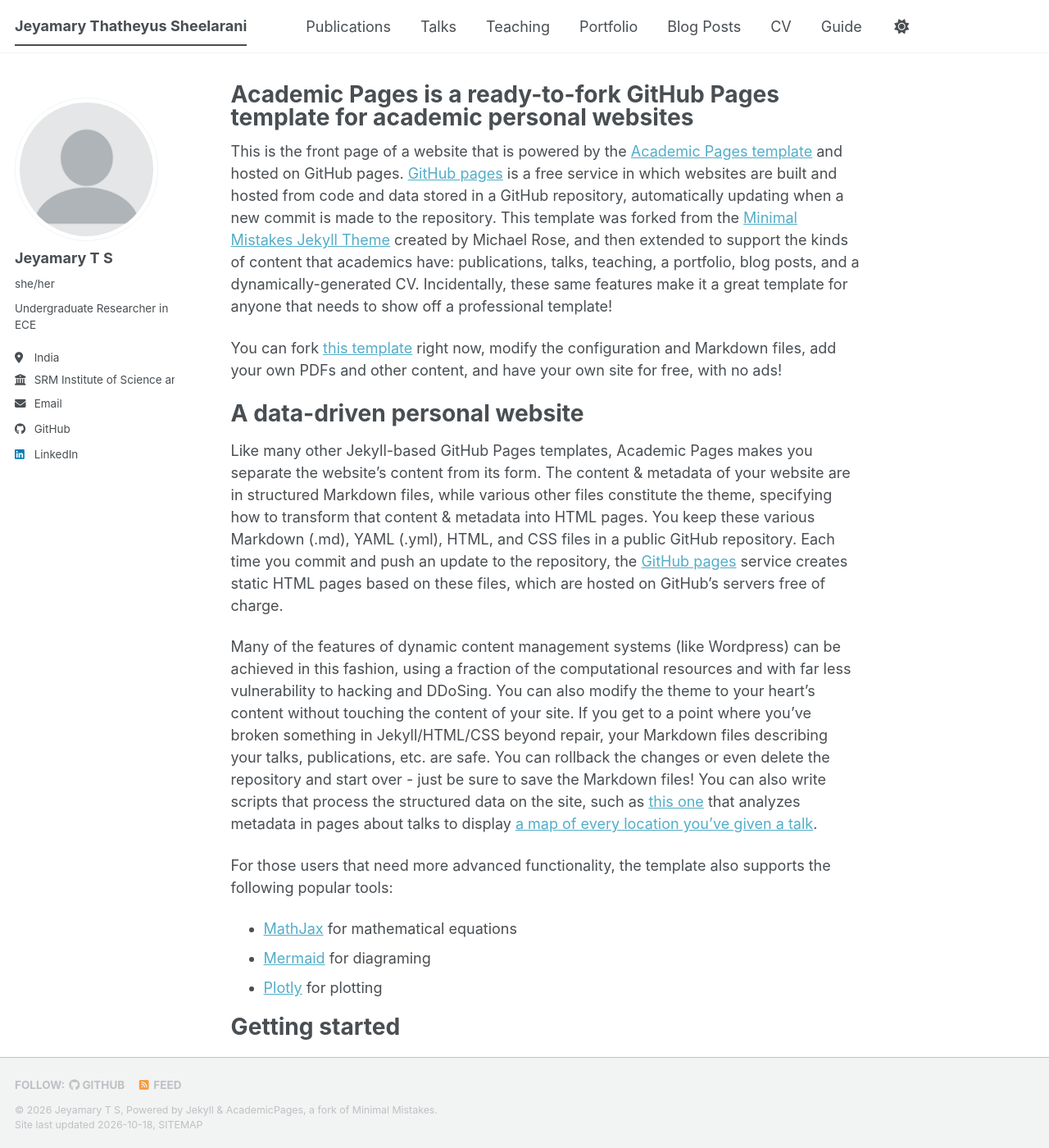
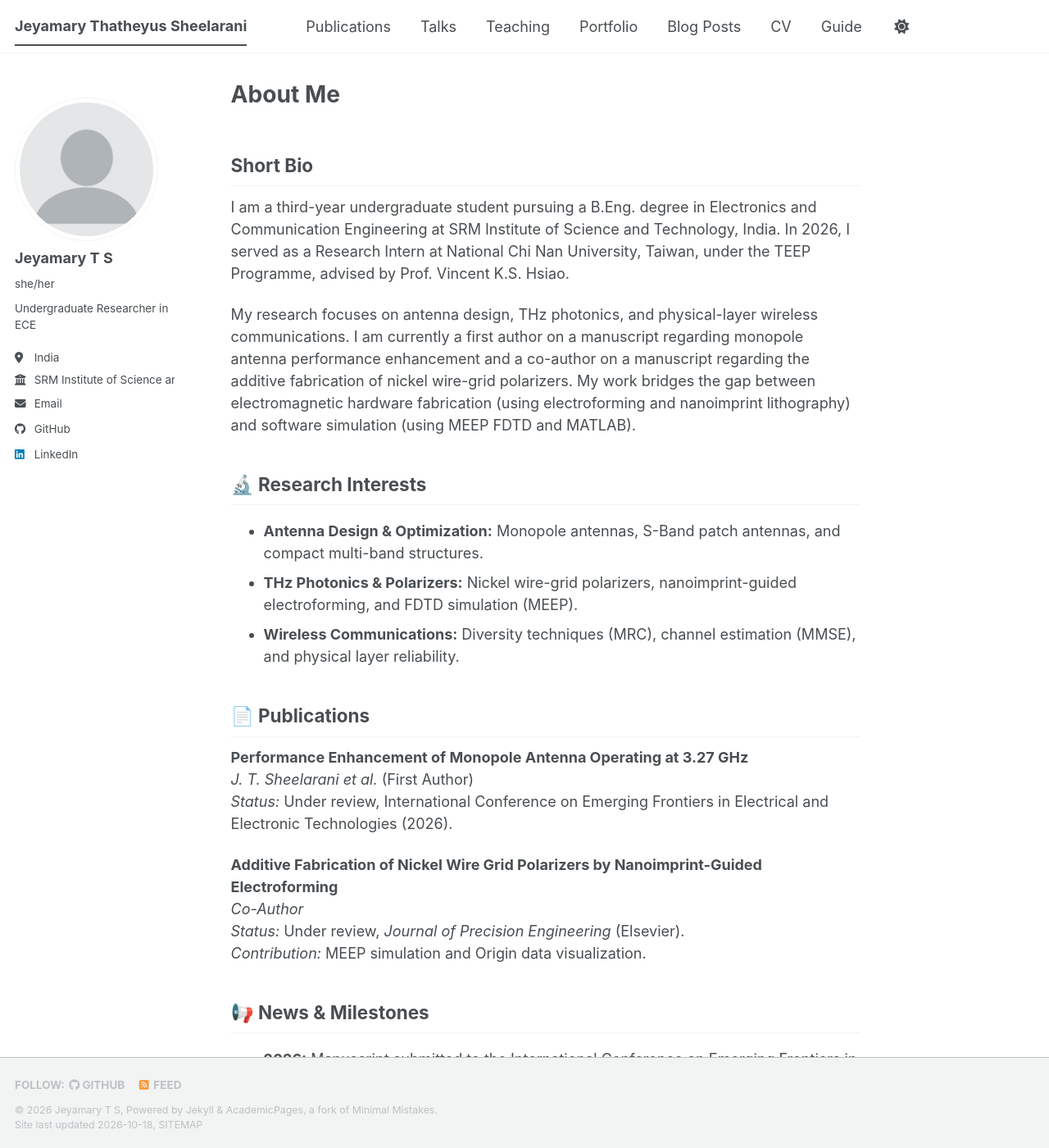
Before and after one commit to jeyamaryjts-cmd/jeyamaryjts-cmd.github.io, a Jekyll site: the page built from _pages/about.md, in a window 1280 px wide and 1400 px high. Shown: the whole window at 82% size. Built offline with Jekyll 4.4.1, drawn with Linux system fonts in a browser that asks for light colours; a style sheet for code colours, icons or effects is not loaded; some of the changed text lies outside the part shown.

Commit message:
about.md

```diff
--- a/_pages/about.md
+++ b/_pages/about.md
@@ -1,56 +1,36 @@
 ---
+title: "About Me"
+layout: single
 permalink: /
-title: "Academic Pages is a ready-to-fork GitHub Pages template for academic personal websites"
 author_profile: true
-redirect_from:
-  - /about/
-  - /about.html
 ---
 
-This is the front page of a website that is powered by the [Academic Pages template](https://github.com/academicpages/academicpages.github.io) and hosted on GitHub pages. [GitHub pages](https://pages.github.com) is a free service in which websites are built and hosted from code and data stored in a GitHub repository, automatically updating when a new commit is made to the repository. This template was forked from the [Minimal Mistakes Jekyll Theme](https://mmistakes.github.io/minimal-mistakes/) created by Michael Rose, and then extended to support the kinds of content that academics have: publications, talks, teaching, a portfolio, blog posts, and a dynamically-generated CV. Incidentally, these same features make it a great template for anyone that needs to show off a professional template!
+## Short Bio
 
- You can fork [this template](https://github.com/academicpages/academicpages.github.io) right now, modify the configuration and Markdown files, add your own PDFs and other content, and have your own site for free, with no ads!
+I am a third-year undergraduate student pursuing a B.Eng. degree in Electronics and Communication Engineering at SRM Institute of Science and Technology, India. In 2026, I served as a Research Intern at National Chi Nan University, Taiwan, under the TEEP Programme, advised by Prof. Vincent K.S. Hsiao.
 
-A data-driven personal website
-======
-Like many other Jekyll-based GitHub Pages templates, Academic Pages makes you separate the website's content from its form. The content & metadata of your website are in structured Markdown files, while various other files constitute the theme, specifying how to transform that content & metadata into HTML pages. You keep these various Markdown (.md), YAML (.yml), HTML, and CSS files in a public GitHub repository. Each time you commit and push an update to the repository, the [GitHub pages](https://pages.github.com/) service creates static HTML pages based on these files, which are hosted on GitHub's servers free of charge.
+My research focuses on antenna design, THz photonics, and physical-layer wireless communications. I am currently a first author on a manuscript regarding monopole antenna performance enhancement and a co-author on a manuscript regarding the additive fabrication of nickel wire-grid polarizers. My work bridges the gap between electromagnetic hardware fabrication (using electroforming and nanoimprint lithography) and software simulation (using MEEP FDTD and MATLAB).
 
-Many of the features of dynamic content management systems (like Wordpress) can be achieved in this fashion, using a fraction of the computational resources and with far less vulnerability to hacking and DDoSing. You can also modify the theme to your heart's content without touching the content of your site. If you get to a point where you've broken something in Jekyll/HTML/CSS beyond repair, your Markdown files describing your talks, publications, etc. are safe. You can rollback the changes or even delete the repository and start over - just be sure to save the Markdown files! You can also write scripts that process the structured data on the site, such as [this one](https://github.com/academicpages/academicpages.github.io/blob/master/talkmap.ipynb) that analyzes metadata in pages about talks to display [a map of every location you've given a talk](https://academicpages.github.io/talkmap.html).
+## 🔬 Research Interests
 
-For those users that need more advanced functionality, the template also supports the following popular tools:
-- [MathJax](https://www.mathjax.org/) for mathematical equations
-- [Mermaid](https://mermaid.js.org/) for diagraming
-- [Plotly](https://plotly.com/javascript/) for plotting
+*   **Antenna Design & Optimization:** Monopole antennas, S-Band patch antennas, and compact multi-band structures.
+*   **THz Photonics & Polarizers:** Nickel wire-grid polarizers, nanoimprint-guided electroforming, and FDTD simulation (MEEP).
+*   **Wireless Communications:** Diversity techniques (MRC), channel estimation (MMSE), and physical layer reliability.
 
-Getting started
-======
-1. Register a GitHub account if you don't have one and confirm your e-mail (required!)
-1. Fork [this template](https://github.com/academicpages/academicpages.github.io) by clicking the "Use this template" button in the top right.
-1. Go to the repository's settings (rightmost item in the tabs that start with "Code", should be below "Unwatch"). Rename the repository "[your GitHub username].github.io", which will also be your website's URL.
-1. Set site-wide configuration and create content & metadata (see below -- also see [this set of diffs](https://archive.is/3TPas) showing what files were changed to set up [an example site](https://getorg-testacct.github.io) for a user with the username "getorg-testacct")
-1. Upload any files (like PDFs, .zip files, etc.) to the files/ directory. They will appear at https://[your GitHub username].github.io/files/example.pdf.
-1. Check status by going to the repository settings, in the "GitHub pages" section
+## 📄 Publications
 
-Site-wide configuration
-------
-The main configuration file for the site is in the base directory in [_config.yml](https://github.com/academicpages/academicpages.github.io/blob/master/_config.yml), which defines the content in the sidebars and other site-wide features. You will need to replace the default variables with ones about yourself and your site's github repository. The configuration file for the top menu is in [_data/navigation.yml](https://github.com/academicpages/academicpages.github.io/blob/master/_data/navigation.yml). For example, if you don't have a portfolio or blog posts, you can remove those items from that navigation.yml file to remove them from the header.
+**Performance Enhancement of Monopole Antenna Operating at 3.27 GHz**
+*J. T. Sheelarani et al.* (First Author)
+*Status:* Under review, International Conference on Emerging Frontiers in Electrical and Electronic Technologies (2026).
 
-Create content & metadata
-------
-For site content, there is one Markdown file for each type of content, which are stored in directories like _publications, _talks, _posts, _teaching, or _pages. For example, each talk is a Markdown file in the [_talks directory](https://github.com/academicpages/academicpages.github.io/tree/master/_talks). At the top of each Markdown file is structured data in YAML about the talk, which the theme will parse to do lots of cool stuff. The same structured data about a talk is used to generate the list of talks on the [Talks page](https://academicpages.github.io/talks), each [individual page](https://academicpages.github.io/talks/2012-03-01-talk-1) for specific talks, the talks section for the [CV page](https://academicpages.github.io/cv), and the [map of places you've given a talk](https://academicpages.github.io/talkmap.html) (if you run this [python file](https://github.com/academicpages/academicpages.github.io/blob/master/talkmap.py) or [Jupyter notebook](https://github.com/academicpages/academicpages.github.io/blob/master/talkmap.ipynb), which creates the HTML for the map based on the contents of the _talks directory).
+**Additive Fabrication of Nickel Wire Grid Polarizers by Nanoimprint-Guided Electroforming**
+*Co-Author*
+*Status:* Under review, *Journal of Precision Engineering* (Elsevier).
+*Contribution:* MEEP simulation and Origin data visualization.
 
-**Markdown generator**
+## 📢 News & Milestones
 
-The repository includes [a set of Jupyter notebooks](https://github.com/academicpages/academicpages.github.io/tree/master/markdown_generator
-) that converts a CSV containing structured data about talks or presentations into individual Markdown files that will be properly formatted for the Academic Pages template. The sample CSVs in that directory are the ones I used to create my own personal website at stuartgeiger.com. My usual workflow is that I keep a spreadsheet of my publications and talks, then run the code in these notebooks to generate the Markdown files, then commit and push them to the GitHub repository.
-
-How to edit your site's GitHub repository
-------
-Many people use a git client to create files on their local computer and then push them to GitHub's servers. If you are not familiar with git, you can directly edit these configuration and Markdown files directly in the github.com interface. Navigate to a file (like [this one](https://github.com/academicpages/academicpages.github.io/blob/master/_talks/2012-03-01-talk-1.md) and click the pencil icon in the top right of the content preview (to the right of the "Raw | Blame | History" buttons). You can delete a file by clicking the trashcan icon to the right of the pencil icon. You can also create new files or upload files by navigating to a directory and clicking the "Create new file" or "Upload files" buttons.
-
-Example: editing a Markdown file for a talk
-![Editing a Markdown file for a talk](/images/editing-talk.png)
-
-For more info
-------
-More info about configuring Academic Pages can be found in [the guide](https://academicpages.github.io/markdown/), the [growing wiki](https://github.com/academicpages/academicpages.github.io/wiki), and you can always [ask a question on GitHub](https://github.com/academicpages/academicpages.github.io/discussions). The [guides for the Minimal Mistakes theme](https://mmistakes.github.io/minimal-mistakes/docs/configuration/) (which this theme was forked from) might also be helpful.
+* **2026:** Manuscript submitted to the International Conference on Emerging Frontiers in Electrical and Electronic Technologies.
+* **2026:** Served as a Research Intern at National Chi Nan University, Taiwan.
+* **2026:** Co-authored a manuscript submitted to *Precision Engineering* (Elsevier).
+* **2026:** Developed and published the Wireless Link Simulator in MATLAB on GitHub.
```
